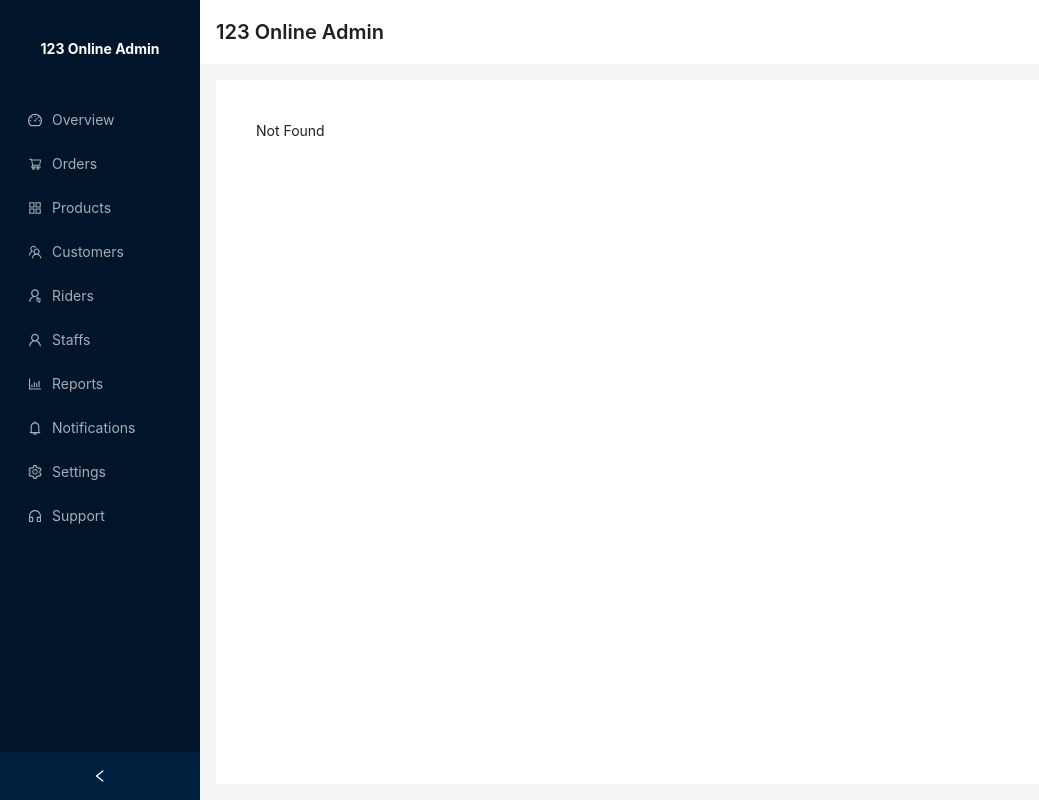
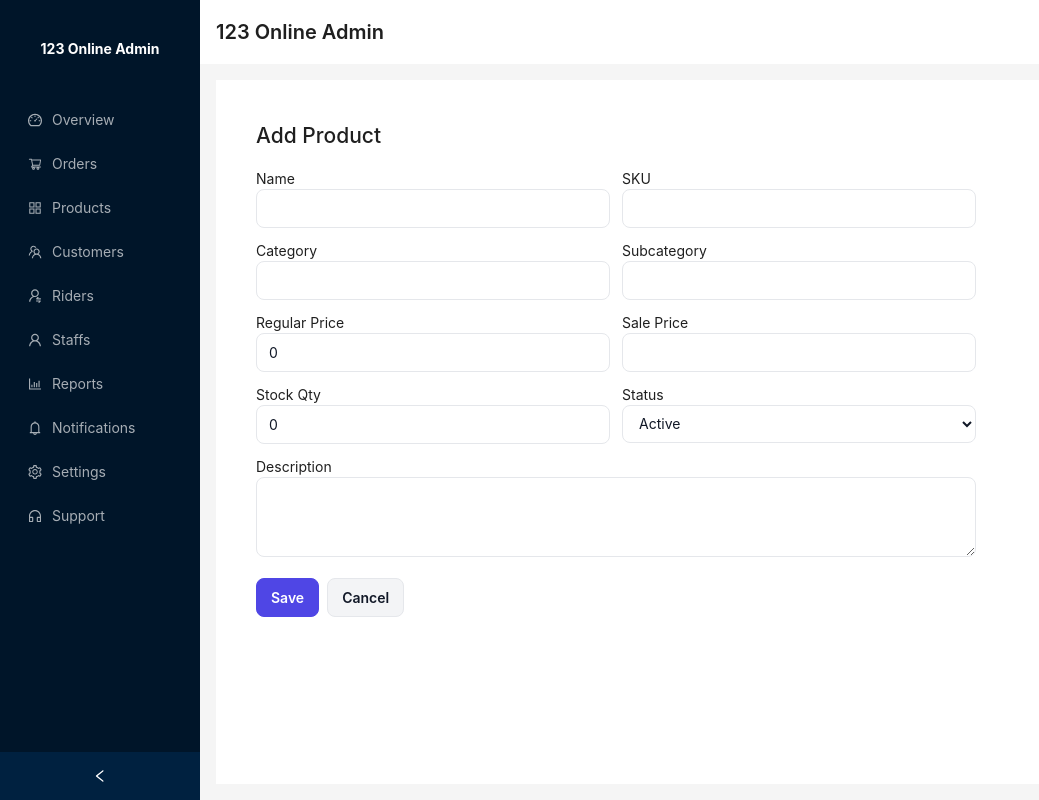
Before and after one commit to 123-technical/deliveryapp-admin-dashboard, a React (Vite) app in the folder @latest/: page /products/add in a window 1280 px wide. Before the commit this address had no page. Shown: the whole page, without its empty margins (0-1039 px from the left). Built offline with nearby package versions, Linux system fonts and the light colour scheme.

Commit message:
Add Product page: Implemented a new ProductAdd component for adding products, including form handling and navigation. Updated Products page to include a button for adding new products.

```diff
--- a/@latest/src/App.tsx
+++ b/@latest/src/App.tsx
@@ -8,6 +8,7 @@ const Riders = lazy(() => import("./pages/Riders"));
 const Staffs = lazy(() => import("./pages/Staffs"));
 const Orders = lazy(() => import("./pages/Orders"));
 const Products = lazy(() => import("./pages/Products"));
+const ProductAdd = lazy(() => import("./pages/ProductAdd.tsx"));
 const Reports = lazy(() => import("./pages/Reports"));
 const Notifications = lazy(() => import("./pages/Notifications"));
 const Settings = lazy(() => import("./pages/Settings"));
@@ -25,6 +26,7 @@ function App() {
           <Route path="/staffs" element={<Staffs />} />
           <Route path="/orders" element={<Orders />} />
           <Route path="/products" element={<Products />} />
+          <Route path="/products/add" element={<ProductAdd />} />
           <Route path="/reports" element={<Reports />} />
           <Route path="/notifications" element={<Notifications />} />
           <Route path="/settings" element={<Settings />} />
--- /dev/null
+++ b/@latest/src/pages/ProductAdd.tsx
@@ -0,0 +1,218 @@
+import { useState } from "react";
+import { useNavigate } from "react-router-dom";
+import type { Product } from "../types/product";
+import { createProduct } from "../services/products";
+
+function inputStyle() {
+  return {
+    width: "100%",
+    padding: "8px 12px",
+    borderRadius: 8,
+    border: "1px solid #e5e7eb",
+    outline: "none",
+    background: "#fff",
+    color: "#111827",
+  } as const;
+}
+
+function buttonStyle() {
+  return {
+    borderWidth: 1,
+    borderStyle: "solid" as const,
+    borderRadius: 8,
+    padding: "8px 14px",
+    fontSize: 14,
+    fontWeight: 600,
+    background: "#4f46e5",
+    color: "#fff",
+    borderColor: "#4f46e5",
+    cursor: "pointer",
+  } as const;
+}
+
+export default function ProductAdd() {
+  const navigate = useNavigate();
+  const [saving, setSaving] = useState(false);
+  const [form, setForm] = useState({
+    name: "",
+    sku: "",
+    category: "",
+    subcategory: "",
+    regularPrice: 0,
+    salePrice: undefined as number | undefined,
+    stockQty: 0,
+    status: "active" as Product["status"],
+    description: "",
+    brand: "",
+    tags: [] as string[],
+    thumbnailUrl: "",
+  });
+
+  async function onSubmit(e: React.FormEvent) {
+    e.preventDefault();
+    setSaving(true);
+    try {
+      const payload: Omit<Product, "id" | "lastModifiedAt" | "stockStatus"> = {
+        name: form.name,
+        sku: form.sku,
+        description: form.description || undefined,
+        brand: form.brand || undefined,
+        category: form.category || "Uncategorized",
+        subcategory: form.subcategory || undefined,
+        tags: form.tags.length ? form.tags : undefined,
+        thumbnailUrl: form.thumbnailUrl || undefined,
+        images: [],
+        regularPrice: Number(form.regularPrice) || 0,
+        salePrice: form.salePrice ? Number(form.salePrice) : undefined,
+        pricingTiers: undefined,
+        stockQty: Number(form.stockQty) || 0,
+        status: form.status,
+        weightKg: undefined,
+        dimensionsCm: undefined,
+        fragile: false,
+        seoTitle: undefined,
+        seoDescription: undefined,
+        barcode: undefined,
+        supplier: undefined,
+        vendor: undefined,
+        rating: undefined,
+        reviewsCount: undefined,
+      };
+      await createProduct(payload);
+      navigate("/products");
+    } finally {
+      setSaving(false);
+    }
+  }
+
+  return (
+    <div style={{ padding: 24 }}>
+      <h2 style={{ margin: 0, marginBottom: 16 }}>Add Product</h2>
+      <form onSubmit={onSubmit} style={{ maxWidth: 720 }}>
+        <div
+          style={{ display: "grid", gridTemplateColumns: "1fr 1fr", gap: 12 }}
+        >
+          <label>
+            <div>Name</div>
+            <input
+              value={form.name}
+              onChange={(e) => setForm({ ...form, name: e.target.value })}
+              style={inputStyle()}
+              required
+            />
+          </label>
+          <label>
+            <div>SKU</div>
+            <input
+              value={form.sku}
+              onChange={(e) => setForm({ ...form, sku: e.target.value })}
+              style={inputStyle()}
+              required
+            />
+          </label>
+          <label>
+            <div>Category</div>
+            <input
+              value={form.category}
+              onChange={(e) => setForm({ ...form, category: e.target.value })}
+              style={inputStyle()}
+            />
+          </label>
+          <label>
+            <div>Subcategory</div>
+            <input
+              value={form.subcategory}
+              onChange={(e) =>
+                setForm({ ...form, subcategory: e.target.value })
+              }
+              style={inputStyle()}
+            />
+          </label>
+          <label>
+            <div>Regular Price</div>
+            <input
+              type="number"
+              step="0.01"
+              value={form.regularPrice}
+              onChange={(e) =>
+                setForm({ ...form, regularPrice: Number(e.target.value) })
+              }
+              style={inputStyle()}
+            />
+          </label>
+          <label>
+            <div>Sale Price</div>
+            <input
+              type="number"
+              step="0.01"
+              value={form.salePrice ?? ""}
+              onChange={(e) =>
+                setForm({
+                  ...form,
+                  salePrice:
+                    e.target.value === "" ? undefined : Number(e.target.value),
+                })
+              }
+              style={inputStyle()}
+            />
+          </label>
+          <label>
+            <div>Stock Qty</div>
+            <input
+              type="number"
+              value={form.stockQty}
+              onChange={(e) =>
+                setForm({ ...form, stockQty: Number(e.target.value) })
+              }
+              style={inputStyle()}
+            />
+          </label>
+          <label>
+            <div>Status</div>
+            <select
+              value={form.status}
+              onChange={(e) =>
+                setForm({
+                  ...form,
+                  status: e.target.value as Product["status"],
+                })
+              }
+              style={{ ...inputStyle(), height: 38 }}
+            >
+              <option value="active">Active</option>
+              <option value="inactive">Inactive</option>
+              <option value="out_of_stock">Out of Stock</option>
+            </select>
+          </label>
+        </div>
+
+        <label style={{ display: "block", marginTop: 12 }}>
+          <div>Description</div>
+          <textarea
+            value={form.description}
+            onChange={(e) => setForm({ ...form, description: e.target.value })}
+            style={{ ...inputStyle(), minHeight: 80 }}
+          />
+        </label>
+
+        <div style={{ marginTop: 16, display: "flex", gap: 8 }}>
+          <button type="submit" style={buttonStyle()} disabled={saving}>
+            Save
+          </button>
+          <button
+            type="button"
+            style={{
+              ...buttonStyle(),
+              background: "#f3f4f6",
+              color: "#111827",
+              borderColor: "#e5e7eb",
+            }}
+            onClick={() => navigate("/products")}
+          >
+            Cancel
+          </button>
+        </div>
+      </form>
+    </div>
+  );
+}
--- a/@latest/src/pages/Products.tsx
+++ b/@latest/src/pages/Products.tsx
@@ -1,4 +1,5 @@
 import { useEffect, useMemo, useState } from "react";
+import { useNavigate } from "react-router-dom";
 import dayjs from "dayjs";
 import type { Product } from "../types/product";
 import { fetchProducts } from "../services/products";
@@ -63,6 +64,7 @@ function buttonStyle(
 }
 
 export default function Products() {
+  const navigate = useNavigate();
   const [data, setData] = useState<Product[]>([]);
   const [total, setTotal] = useState(0);
   const [loading, setLoading] = useState(false);
@@ -176,7 +178,10 @@ export default function Products() {
           >
             Bulk Actions
           </button>
-          <button style={{ ...buttonStyle("primary"), marginLeft: 8 }}>
+          <button
+            style={{ ...buttonStyle("primary"), marginLeft: 8 }}
+            onClick={() => navigate("/products/add")}
+          >
             Add Product
           </button>
         </div>
```
